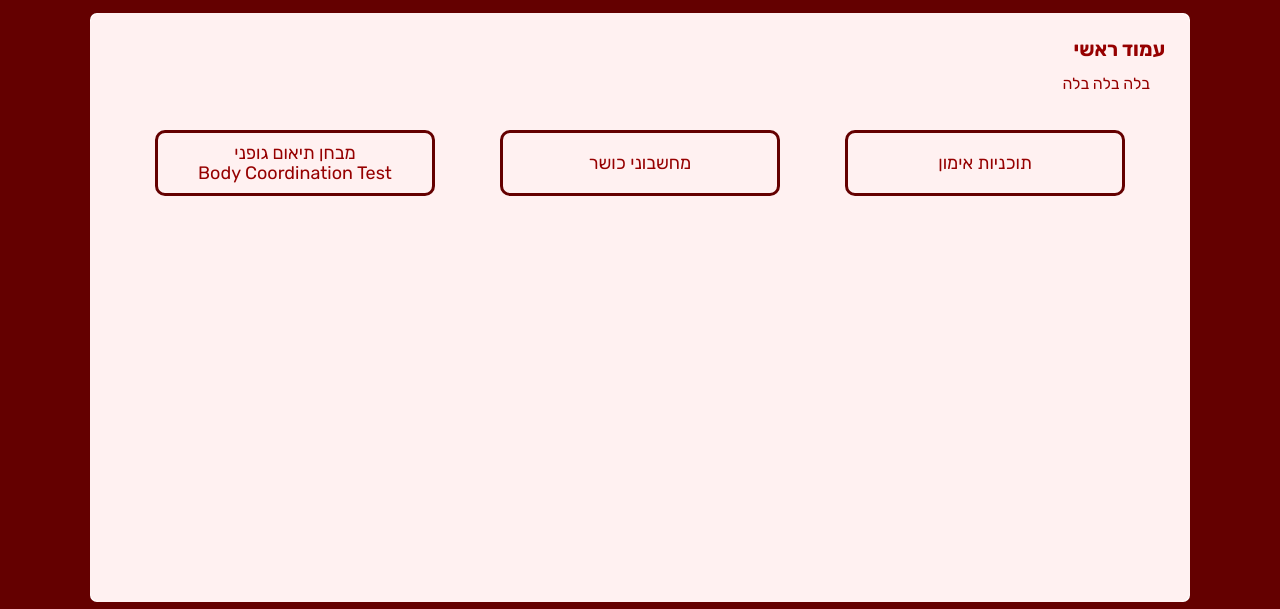
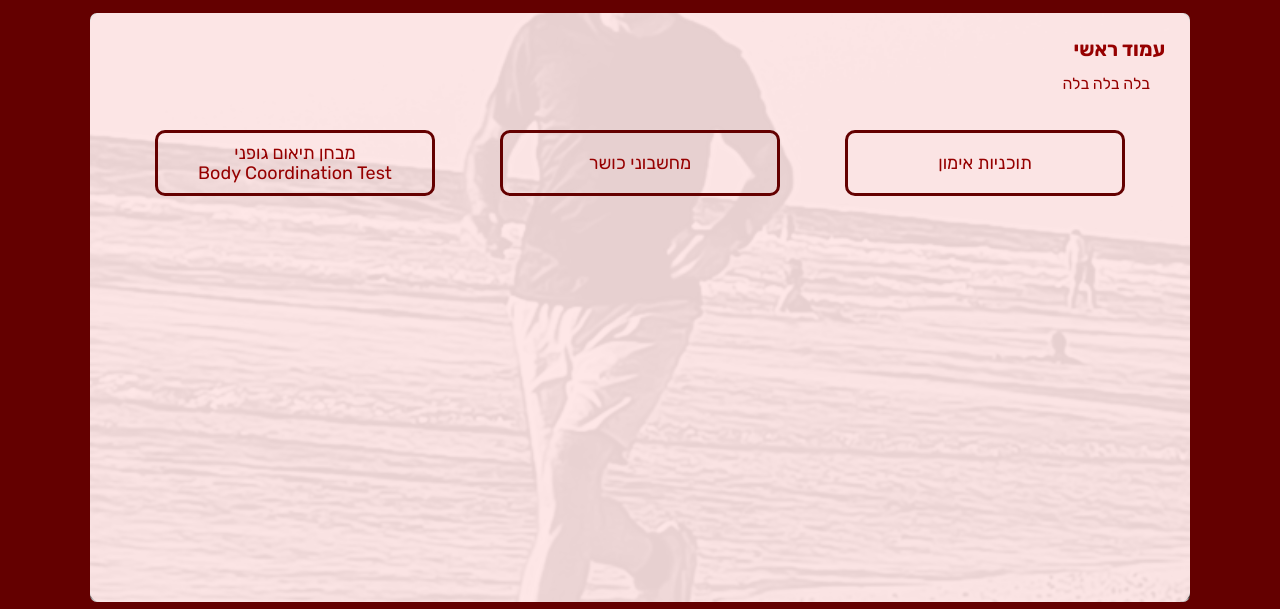
Before and after one commit to NitzanC07/running-react, a React app: page / in a window 1280 px wide. Shown: the part 101-710 px from the top of the page. Built offline with nearby package versions, Linux system fonts and the light colour scheme.

Commit message:
deployment project

```diff
--- a/package.json
+++ b/package.json
@@ -1,6 +1,7 @@
 {
   "name": "running-react",
   "version": "0.1.0",
+  "homepage": "https://github.com/NitzanC07/Running-react",
   "private": true,
   "dependencies": {
     "@testing-library/jest-dom": "^5.16.5",
@@ -15,7 +16,9 @@
     "start": "react-scripts start",
     "build": "react-scripts build",
     "test": "react-scripts test",
-    "eject": "react-scripts eject"
+    "eject": "react-scripts eject",
+    "predeploy": "npm run build",
+    "deploy": "gh-pages -d build"
   },
   "eslintConfig": {
     "extends": [
@@ -36,6 +39,7 @@
     ]
   },
   "devDependencies": {
+    "gh-pages": "^4.0.0",
     "react-router-dom": "^6.4.1"
   }
 }
--- a/src/components/Main/__content/main__content.css
+++ b/src/components/Main/__content/main__content.css
@@ -3,7 +3,7 @@
     margin: 0;
     padding: 15px;
     visibility: visible;
-    background-color: rgba(255, 240, 240, 0.9);
+    background-color: rgba(255, 230, 230, 0.9);
     color: rgba(150, 0, 0, 1);
     border-radius: 10px;
     overflow-y: scroll;
--- a/src/components/Main/main.css
+++ b/src/components/Main/main.css
@@ -6,6 +6,8 @@
     position: relative;
     background-color: #fff;
     border-radius: 7px;
-    /* background-image: url("https://pixnio.com/free-images/2019/01/10/2019-01-10-09-43-44.jpg");
-    background-position: center; */
+    background-image: url("../../images/covers/nitzan-black-and-white-01.jpg");
+    background-position: center;
+    background-repeat: no-repeat;
+    background-size: cover;
 }
```
Also changed, not shown: src/images/covers/nitzan-black-and-white-01.jpg (added), src/images/covers/nitzan-black-and-white-02.jpg (added), src/images/covers/nitzan-color.jpeg (added), 1 other file.
